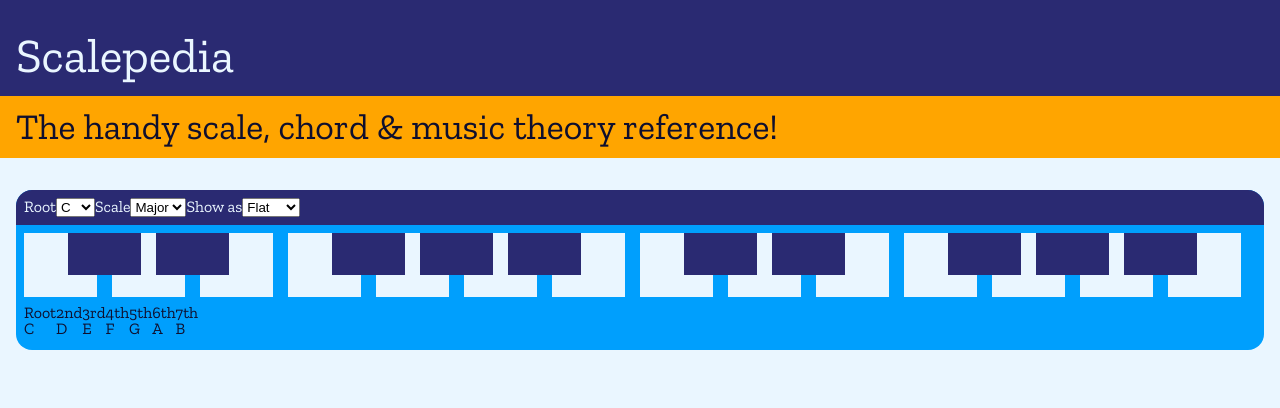
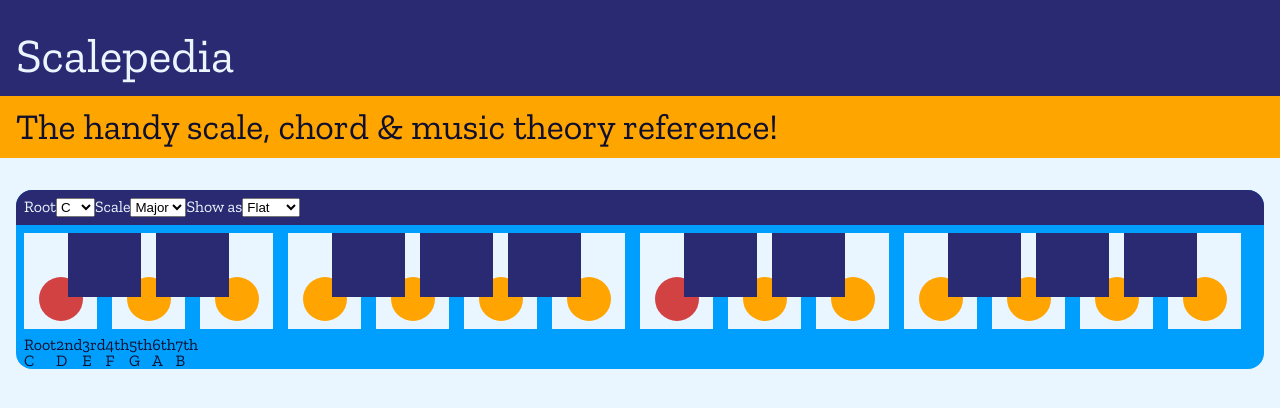
Before and after one commit to thomaswalsh92/scalepedia, a React (Create React App) app: page / in a window 1280 px wide. Shown: the top 408 px of the page. Built offline with nearby package versions, Linux system fonts and the light colour scheme.

Commit message:
tweaked highlighter dots CSS

```diff
--- a/src/App.css
+++ b/src/App.css
@@ -93,7 +93,7 @@
   margin-left: 0.5rem;
   margin-right: 0.5rem;
   margin-top: 0.5rem;
-  height: 4rem;
+  height: 6rem;
 }
 
 .keyboardNoteWhite {
@@ -102,6 +102,16 @@
   background-color: #eaf6ff;
   height: auto;
   width: 100%;
+  display: -webkit-box;
+  display: -ms-flexbox;
+  display: flex;
+  -webkit-box-orient: vertical;
+  -webkit-box-direction: normal;
+      -ms-flex-direction: column;
+          flex-direction: column;
+  -webkit-box-align: bottom;
+      -ms-flex-align: bottom;
+          align-items: bottom;
 }
 
 .keyboardNoteWhite p {
@@ -114,6 +124,16 @@
   background-color: #2a2a72;
   height: auto;
   width: 100%;
+  display: -webkit-box;
+  display: -ms-flexbox;
+  display: flex;
+  -webkit-box-orient: vertical;
+  -webkit-box-direction: normal;
+      -ms-flex-direction: column;
+          flex-direction: column;
+  -webkit-box-align: bottom;
+      -ms-flex-align: bottom;
+          align-items: bottom;
   z-index: 10;
 }
 
@@ -122,13 +142,13 @@
 }
 
 .keyboardNoteHighlight {
-  width: 80%;
+  width: 60%;
   height: 0;
-  padding-bottom: 80%;
+  padding-bottom: 60%;
   border-radius: 50%;
   margin: auto;
-  margin-top: 80%;
-  margin-bottom: 20%;
+  margin-top: auto;
+  margin-bottom: 0.5rem;
   opacity: 100%;
 }
 
--- a/src/App.scss
+++ b/src/App.scss
@@ -92,7 +92,7 @@
   margin-left: 0.5rem;
   margin-right: 0.5rem;
   margin-top: 0.5rem;
-  height: 4rem;
+  height: 6rem;
 
 }
 
@@ -101,7 +101,9 @@
   background-color: $lightBlue;
   height: auto;
   width: 100%;
-
+  display: flex;
+  flex-direction: column;
+  align-items: bottom;
   p {
     color: $darkPurple;
   }
@@ -113,6 +115,9 @@
   background-color: $lightPurple;
   height: auto;
   width: 100%;
+  display: flex;
+  flex-direction: column;
+  align-items: bottom;
   p {
     color: $lightBlue;
   }
@@ -120,14 +125,15 @@
 }
 
 .keyboardNoteHighlight {
-  width: 80%;
+  width: 60%;
   height: 0;
-  padding-bottom: 80%;
+  padding-bottom: 60%;
   border-radius: 50%;
   margin: auto;
-  margin-top: 80%;
-  margin-bottom: 20%;
+  margin-top: auto;
+  margin-bottom: 0.5rem;
   opacity: 100%;
+
 }
 
 .noteSection {
--- a/src/Widget/Keyboard.js
+++ b/src/Widget/Keyboard.js
@@ -35,11 +35,11 @@
         className={props.isWhite ? "keyboardNoteWhite" : "keyboardNoteBlack"}
         style={props.isWhite ? isWhiteLengthStyling : isBlackLengthStyling}
         >
-            {/* <div
+            { <div
             className="keyboardNoteHighlight"
             style={isRootStyling}>
 
-            </div> */}
+            </div> }
         </div>
     );
 
```
Also changed, not shown: 1 other file (tests, documents, lock files or other folders).
